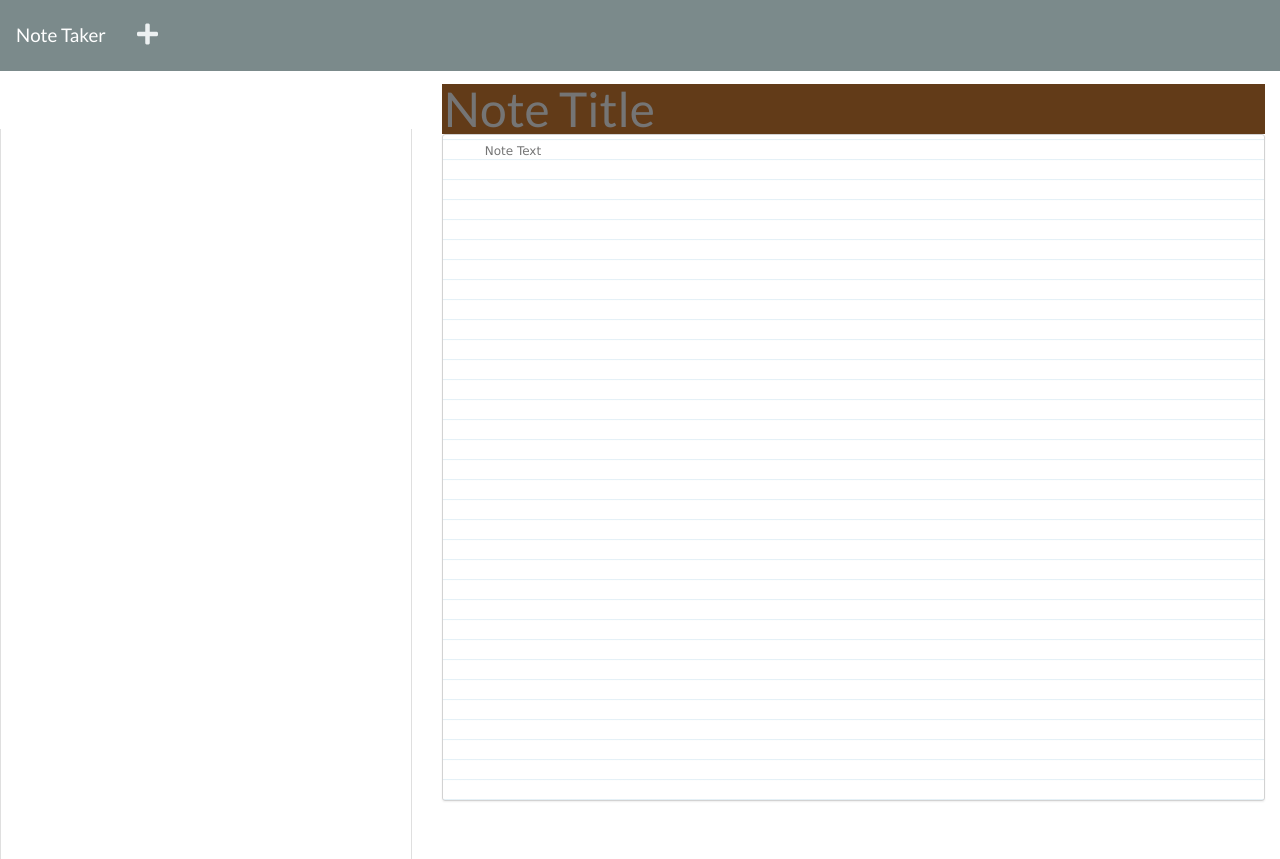
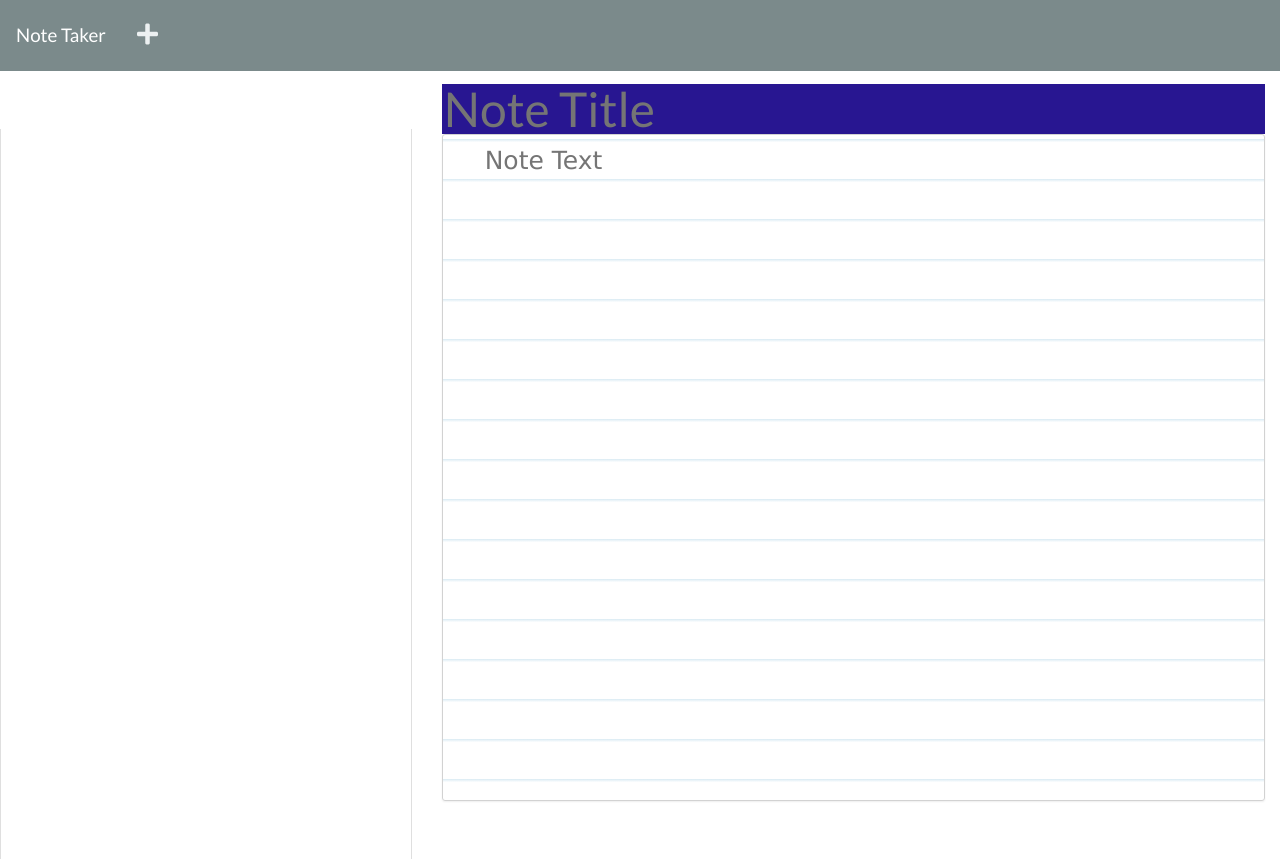
Before and after one commit to meeday/note-taker, a website: page public/notes.html in a window 1280 px wide. Drawn offline with nearby package versions, Linux system fonts and the light colour scheme; no server answers.

Commit message:
space between lines increased, font increased

```diff
--- a/public/assets/css/styles.css
+++ b/public/assets/css/styles.css
@@ -35,7 +35,7 @@ html, body {
   height: 50px;
   margin-top: 13px;
   font-size: 3rem;
-  background-color: #623B18;
+  background-color: #281691;
 }
 
 .note-title:read-only, .note-textarea:read-only {
@@ -76,12 +76,12 @@ html, body {
 }
 
 .paper {
-  font: normal 12px/1.5 "Lucida Grande", arial, sans-serif;
+  font: normal 25px/2.5 "Lucida Grande", arial, sans-serif;
   margin: 0 auto;
   padding: 6px 5px 4px 42px;
   position: relative;
   color: #444;
-  line-height: 20px;
+  line-height: 40px;
   border: 1px solid #d2d2d2;
   background: #fff;
   background: -webkit-gradient(linear, 0 0, 0 100%, from(#d9eaf3), color-stop(4%, #fff)) 0 4px;
@@ -90,11 +90,11 @@ html, body {
   background: -ms-linear-gradient(top, #d9eaf3 0%, #fff 8%) 0 4px;
   background: -o-linear-gradient(top, #d9eaf3 0%, #fff 8%) 0 4px;
   background: linear-gradient(top, #d9eaf3 0%, #fff 8%) 0 4px;
-  -webkit-background-size: 100% 20px;
-  -moz-background-size: 100% 20px;
-  -ms-background-size: 100% 20px;
-  -o-background-size: 100% 20px;
-  background-size: 100% 20px;
+  -webkit-background-size: 100% 40px;
+  -moz-background-size: 100% 40px;
+  -ms-background-size: 100% 40px;
+  -o-background-size: 100% 40px;
+  background-size: 100% 40px;
   -webkit-border-radius: 3px;
   -moz-border-radius: 3px;
   border-radius: 3px;
```
